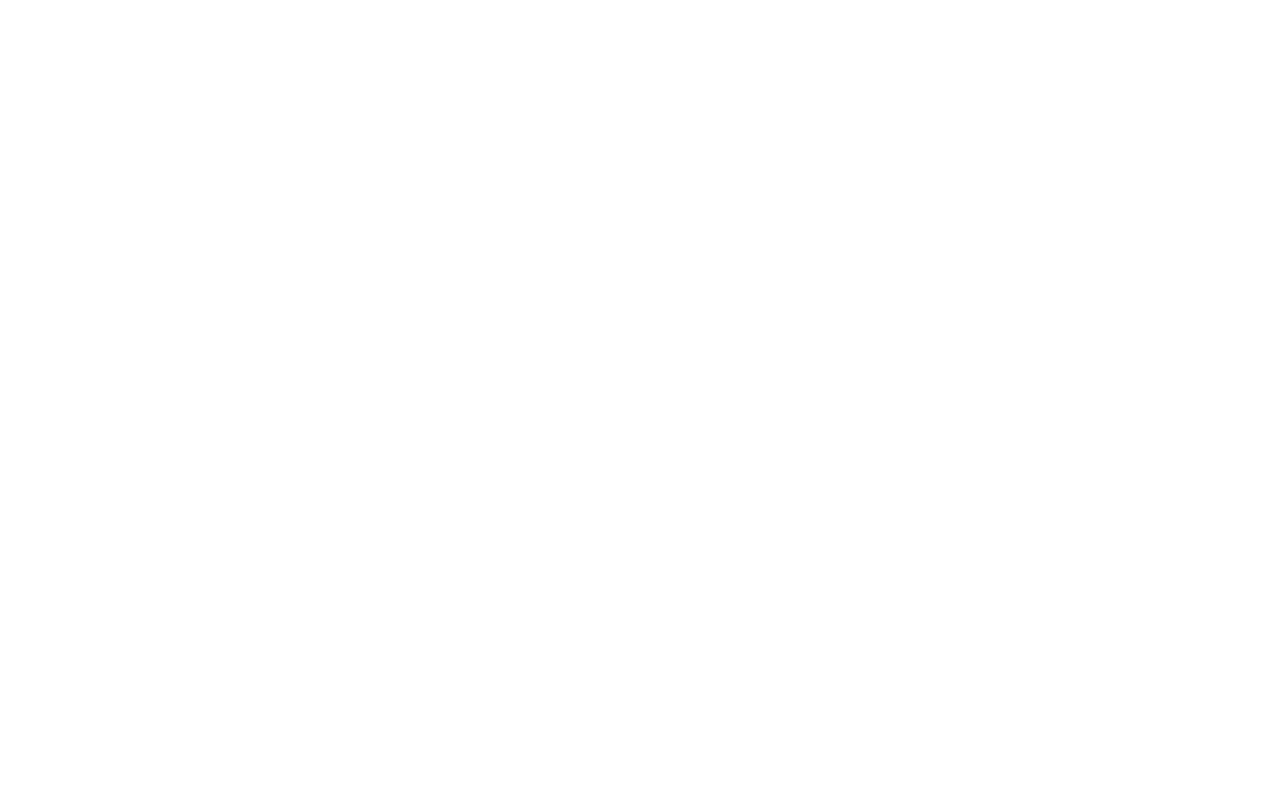
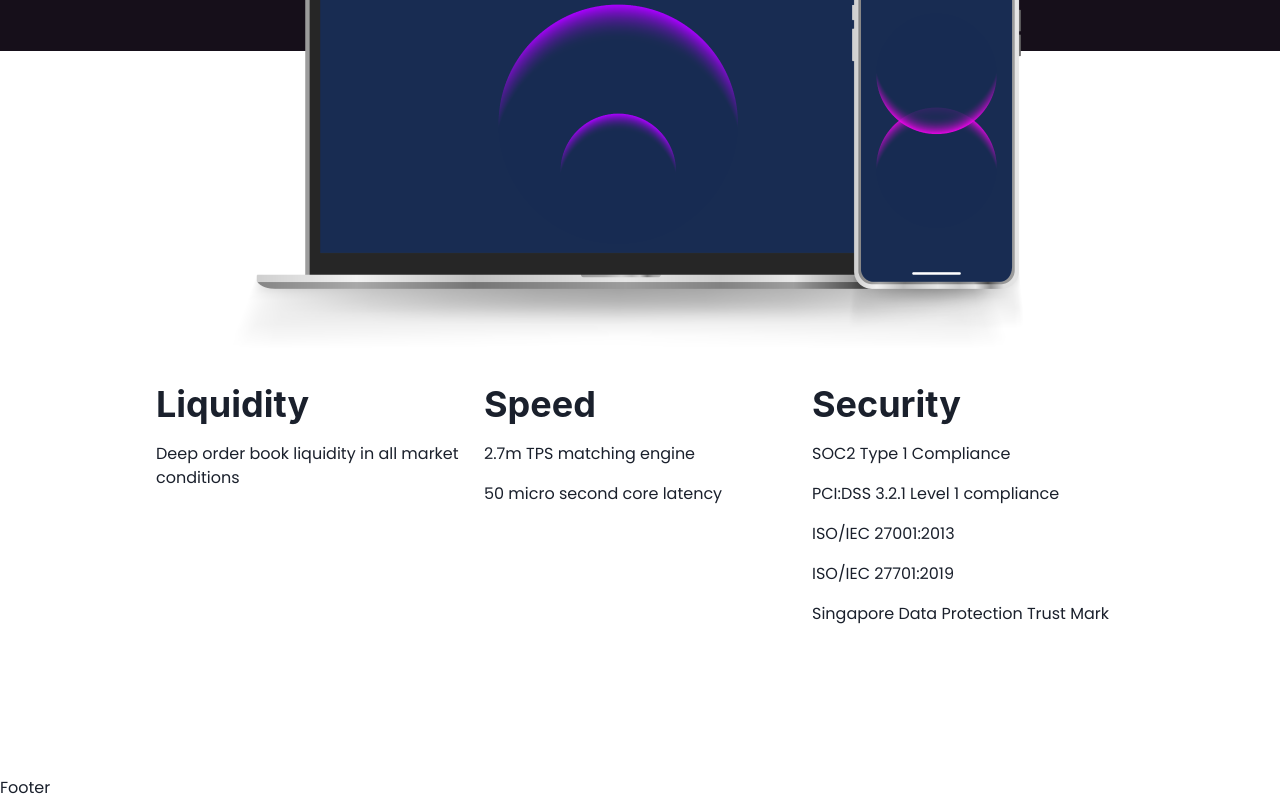
Before and after one commit to Saqib-Aziz33/crypto-yeild-saqib, a React (Create React App) app: page / in a window 1280 px wide. Shown: the part 3753-4553 px from the top of the page. Before the commit the page ends 3678 px from the top, so only its background shows below. Built offline with nearby package versions, Linux system fonts and the light colour scheme.

Commit message:
trade sub section

```diff
--- a/src/app.scss
+++ b/src/app.scss
@@ -112,8 +112,14 @@ body{
 
 .trade{
     padding: 100px 10px;
+    padding-bottom: 250px;
     background-color: $clr-secondary;
     color: white;
+}
+
+.trade-sub-section{
+    position: relative;
+    top: -150px;
 }
 
 // ******************************* overrides *******************************
--- /dev/null
+++ b/src/components/elments/TradeSubSection.jsx
@@ -0,0 +1,47 @@
+import {
+  Container,
+  Grid,
+  GridItem,
+  Heading,
+  Image,
+  Text,
+} from "@chakra-ui/react";
+
+function TradeSubSection() {
+  return (
+    <div className="trade-sub-section">
+      <Container maxW={1000}>
+        <Image mx="auto" src="/assets/medias.png" />
+
+        <Grid
+          mt={8}
+          gap={4}
+          gridTemplateColumns={{ base: "1fr", md: "repeat(3, 1fr)" }}
+        >
+          <GridItem>
+            <Heading>Liquidity</Heading>
+            <Text mt={4}>
+              Deep order book liquidity in all market conditions
+            </Text>
+          </GridItem>
+
+          <GridItem>
+            <Heading>Speed</Heading>
+            <Text mt={4}>2.7m TPS matching engine</Text>
+            <Text mt={4}>50 micro second core latency</Text>
+          </GridItem>
+
+          <GridItem>
+            <Heading>Security</Heading>
+            <Text mt={4}>SOC2 Type 1 Compliance</Text>
+            <Text mt={4}>PCI:DSS 3.2.1 Level 1 compliance</Text>
+            <Text mt={4}>ISO/IEC 27001:2013</Text>
+            <Text mt={4}>ISO/IEC 27701:2019</Text>
+            <Text mt={4}>Singapore Data Protection Trust Mark</Text>
+          </GridItem>
+        </Grid>
+      </Container>
+    </div>
+  );
+}
+export default TradeSubSection;
--- a/src/pages/Home.jsx
+++ b/src/pages/Home.jsx
@@ -3,6 +3,7 @@ import Hero from "../components/elments/Hero";
 import CryptoCom from "../components/elments/CryptoCom";
 import Earn from "../components/elments/Earn";
 import Trade from "../components/elments/Trade";
+import TradeSubSection from "../components/elments/TradeSubSection";
 
 function Home() {
   return (
@@ -12,6 +13,7 @@ function Home() {
       <CryptoCom />
       <Earn />
       <Trade />
+      <TradeSubSection />
     </>
   );
 }
```
Also changed, not shown: public/assets/medias.png (added).
